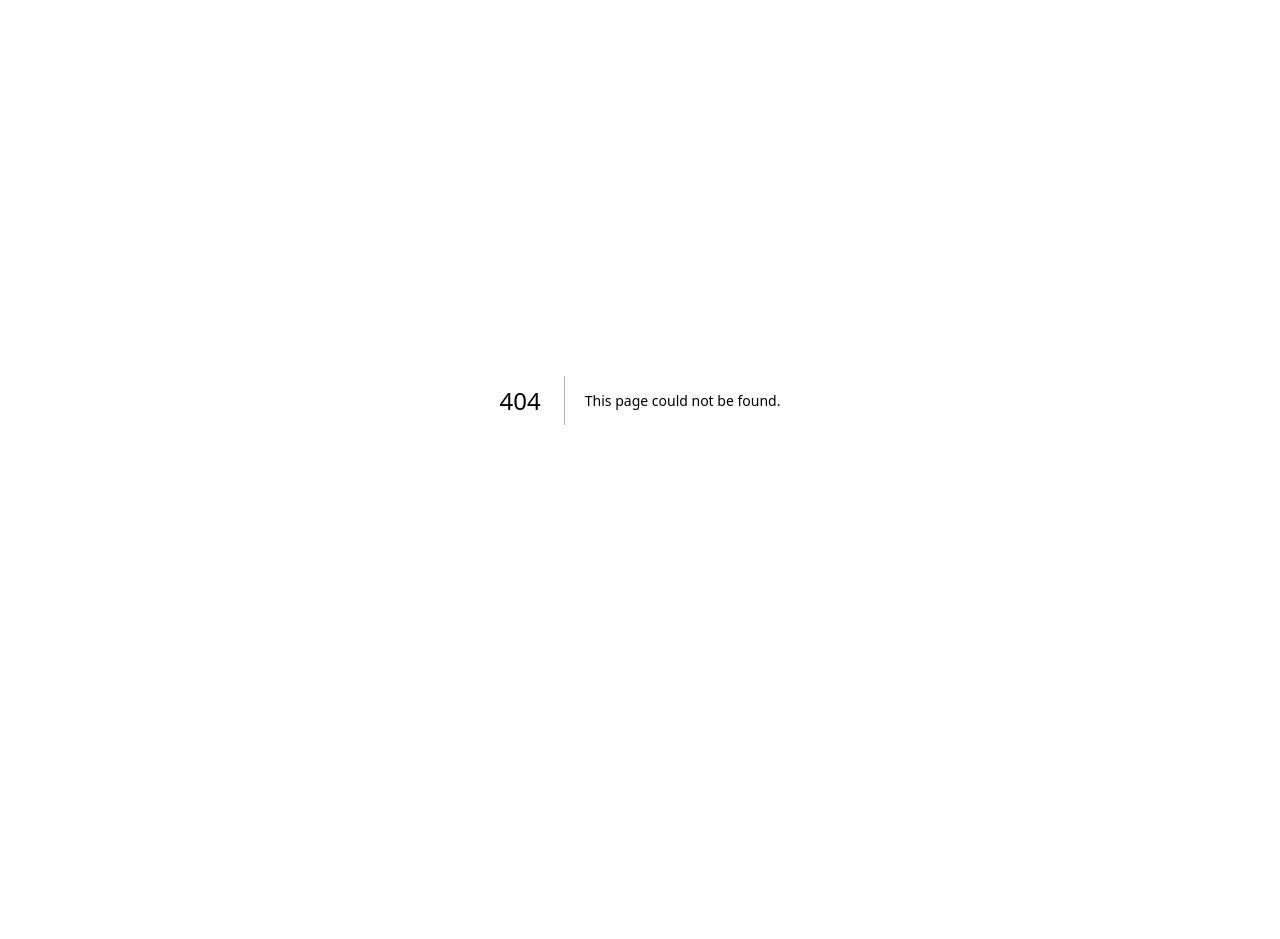
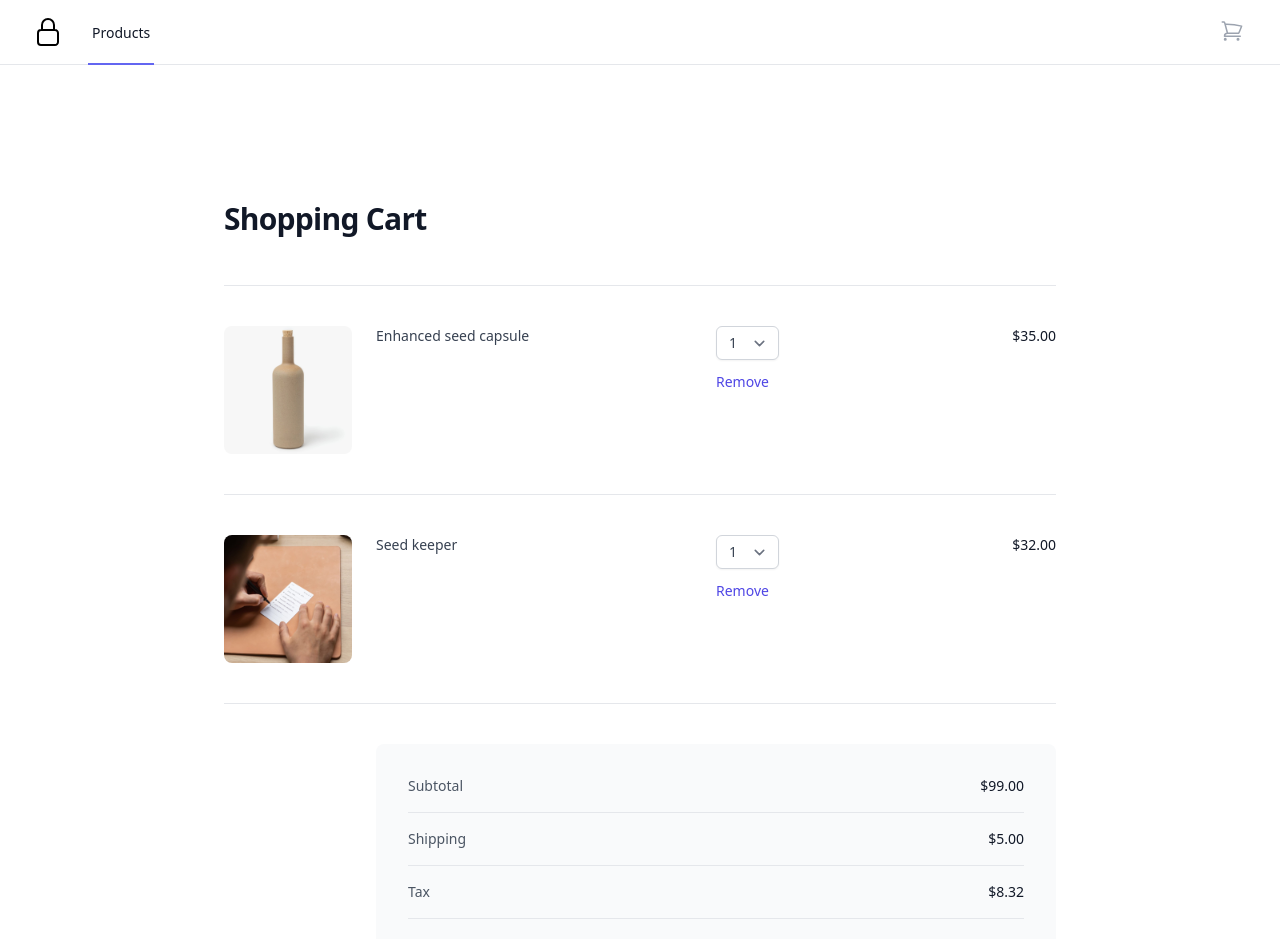
Before and after one commit to michalsanger/satoshi-homework, a Next.js app: page /cart in a window 1280 px wide. Before the commit this address had no page. Shown: the top 939 px of the page. Before the commit the page ends 800 px from the top, so only its background shows below. Built offline with nearby package versions, Linux system fonts and the light colour scheme.

Commit message:
Shopping cart

```diff
--- a/components/navigation.tsx
+++ b/components/navigation.tsx
@@ -33,7 +33,9 @@ export default function Navigation() {
                   </div>
                 )}
               </div>
+              {open ? null : (
                 <div className="hidden sm:ml-6 sm:flex sm:items-center">
+                  <Link href="/cart" passHref data-testid="shopping-cart">
                     <button
                       type="button"
                       className="rounded-full bg-white p-1 text-gray-400 hover:text-gray-500 focus:outline-none focus:ring-2 focus:ring-indigo-500 focus:ring-offset-2"
@@ -41,7 +43,9 @@ export default function Navigation() {
                       <span className="sr-only">View notifications</span>
                       <ShoppingCartIcon className="h-6 w-6" aria-hidden="true" />
                     </button>
+                  </Link>
                 </div>
+              )}
               <div className="-mr-2 flex items-center sm:hidden">
                 {/* Mobile menu button */}
                 <Disclosure.Button
@@ -79,6 +83,7 @@ export default function Navigation() {
             </div>
             <div className="border-t border-gray-200 pt-4 pb-3">
               <div className="flex items-center px-4">
+                <Link href="/cart" passHref data-testid="shopping-cart">
                   <button
                     type="button"
                     className="ml-auto flex-shrink-0 rounded-full bg-white p-1 text-gray-400 hover:text-gray-500 focus:outline-none focus:ring-2 focus:ring-indigo-500 focus:ring-offset-2"
@@ -86,6 +91,7 @@ export default function Navigation() {
                     <span className="sr-only">Shopping cart</span>
                     <ShoppingCartIcon className="h-6 w-6" aria-hidden="true" />
                   </button>
+                </Link>
               </div>
             </div>
           </Disclosure.Panel>
--- a/package.json
+++ b/package.json
@@ -18,6 +18,7 @@
   "devDependencies": {
     "@playwright/test": "^1.28.1",
     "@tailwindcss/aspect-ratio": "^0.4.2",
+    "@tailwindcss/forms": "^0.5.3",
     "@types/node": "18.11.3",
     "@types/react": "18.0.21",
     "@types/react-dom": "18.0.6",
--- /dev/null
+++ b/pages/cart.tsx
@@ -0,0 +1,143 @@
+import type { NextPage } from "next";
+import Image from "next/image";
+import Layout from "../components/layout";
+
+const products = [
+  {
+    id: 1,
+    name: "Enhanced seed capsule",
+    href: "#",
+    price: "$35.00",
+    imageSrc: "/products/enhanced-seed-capsule.jpg",
+  },
+  {
+    id: 2,
+    name: "Seed keeper",
+    href: "#",
+    price: "$32.00",
+    imageSrc: "/products/seed-keeper.jpg",
+  },
+];
+
+const Cart: NextPage = () => {
+  return (
+    <Layout title="Shopping Cart">
+      <div className="bg-white">
+        <div className="mx-auto max-w-4xl py-16 px-4 sm:py-24 sm:px-6 lg:px-8">
+          <h1 className="text-3xl font-bold tracking-tight text-gray-900">Shopping Cart</h1>
+
+          <form className="mt-12">
+            <div>
+              <h2 className="sr-only">Items in your shopping cart</h2>
+
+              <ul
+                role="list"
+                className="divide-y divide-gray-200 border-t border-b border-gray-200"
+              >
+                {products.map((product, productIdx) => (
+                  <li key={product.id} className="flex py-6 sm:py-10">
+                    <div className="flex-shrink-0">
+                      <Image
+                        src={product.imageSrc}
+                        alt={product.name}
+                        className="h-24 w-24 rounded-lg object-cover object-center sm:h-32 sm:w-32"
+                        width="96"
+                        height="96"
+                      />
+                    </div>
+
+                    <div className="relative ml-4 flex flex-1 flex-col justify-between sm:ml-6">
+                      <div>
+                        <div className="flex justify-between sm:grid sm:grid-cols-2">
+                          <div className="pr-6">
+                            <h3 className="text-sm">
+                              <a
+                                href={product.href}
+                                className="font-medium text-gray-700 hover:text-gray-800"
+                              >
+                                {product.name}
+                              </a>
+                            </h3>
+                          </div>
+
+                          <p className="text-right text-sm font-medium text-gray-900">
+                            {product.price}
+                          </p>
+                        </div>
+
+                        <div className="mt-4 flex items-center sm:absolute sm:top-0 sm:left-1/2 sm:mt-0 sm:block">
+                          <label htmlFor={`quantity-${productIdx}`} className="sr-only">
+                            Quantity, {product.name}
+                          </label>
+                          <select
+                            id={`quantity-${productIdx}`}
+                            name={`quantity-${productIdx}`}
+                            className="block max-w-full rounded-md border border-gray-300 py-1.5 text-left text-base font-medium leading-5 text-gray-700 shadow-sm focus:border-indigo-500 focus:outline-none focus:ring-1 focus:ring-indigo-500 sm:text-sm"
+                          >
+                            <option value={1}>1</option>
+                            <option value={2}>2</option>
+                            <option value={3}>3</option>
+                            <option value={4}>4</option>
+                            <option value={5}>5</option>
+                            <option value={6}>6</option>
+                            <option value={7}>7</option>
+                            <option value={8}>8</option>
+                          </select>
+
+                          <button
+                            type="button"
+                            className="ml-4 text-sm font-medium text-indigo-600 hover:text-indigo-500 sm:ml-0 sm:mt-3"
+                          >
+                            <span>Remove</span>
+                          </button>
+                        </div>
+                      </div>
+                    </div>
+                  </li>
+                ))}
+              </ul>
+            </div>
+
+            {/* Order summary */}
+            <div className="mt-10 sm:ml-32 sm:pl-6">
+              <div className="rounded-lg bg-gray-50 px-4 py-6 sm:p-6 lg:p-8">
+                <h2 className="sr-only">Order summary</h2>
+
+                <div className="flow-root">
+                  <dl className="-my-4 divide-y divide-gray-200 text-sm">
+                    <div className="flex items-center justify-between py-4">
+                      <dt className="text-gray-600">Subtotal</dt>
+                      <dd className="font-medium text-gray-900">$99.00</dd>
+                    </div>
+                    <div className="flex items-center justify-between py-4">
+                      <dt className="text-gray-600">Shipping</dt>
+                      <dd className="font-medium text-gray-900">$5.00</dd>
+                    </div>
+                    <div className="flex items-center justify-between py-4">
+                      <dt className="text-gray-600">Tax</dt>
+                      <dd className="font-medium text-gray-900">$8.32</dd>
+                    </div>
+                    <div className="flex items-center justify-between py-4">
+                      <dt className="text-base font-medium text-gray-900">Order total</dt>
+                      <dd className="text-base font-medium text-gray-900">$112.32</dd>
+                    </div>
+                  </dl>
+                </div>
+              </div>
+              <div className="mt-10">
+                <button
+                  type="submit"
+                  className="w-full rounded-md border border-transparent bg-indigo-600 py-3 px-4 text-base font-medium text-white shadow-sm hover:bg-indigo-700 focus:outline-none focus:ring-2 focus:ring-indigo-500 focus:ring-offset-2 focus:ring-offset-gray-50"
+                >
+                  Checkout
+                </button>
+              </div>
+            </div>
+          </form>
+        </div>
+      </div>
+    </Layout>
+  );
+};
+
+export default Cart;
--- a/tailwind.config.js
+++ b/tailwind.config.js
@@ -8,5 +8,5 @@ module.exports = {
   theme: {
     extend: {},
   },
-  plugins: [require("@tailwindcss/aspect-ratio")],
+  plugins: [require("@tailwindcss/aspect-ratio"), require("@tailwindcss/forms")],
 };
```
Also changed, not shown: 2 other files (tests, documents, lock files or other folders). Lines whose indentation alone changed are shown as unchanged.
